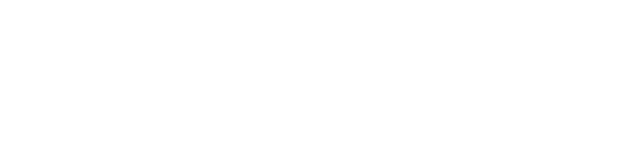
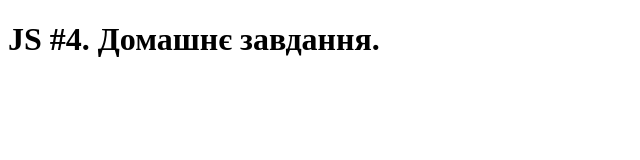
Before and after one commit to anhelina29/home-work-21, a plain HTML site: page index.html in a window 1280 px wide. Shown: the whole page, without its empty margins (0-640 px from the left). Drawn offline with Linux system fonts and the light colour scheme.

Commit message:
Update index.html

```diff
--- a/index.html
+++ b/index.html
@@ -6,7 +6,7 @@
     <title>Document</title>
 </head>
 <body>
-
+    <h1>JS #4. Домашнє завдання.</h1>
 
     <script src="js/curriedAdd.js"></script>
     <script src="js/curriedDomain.js"></script>
```
